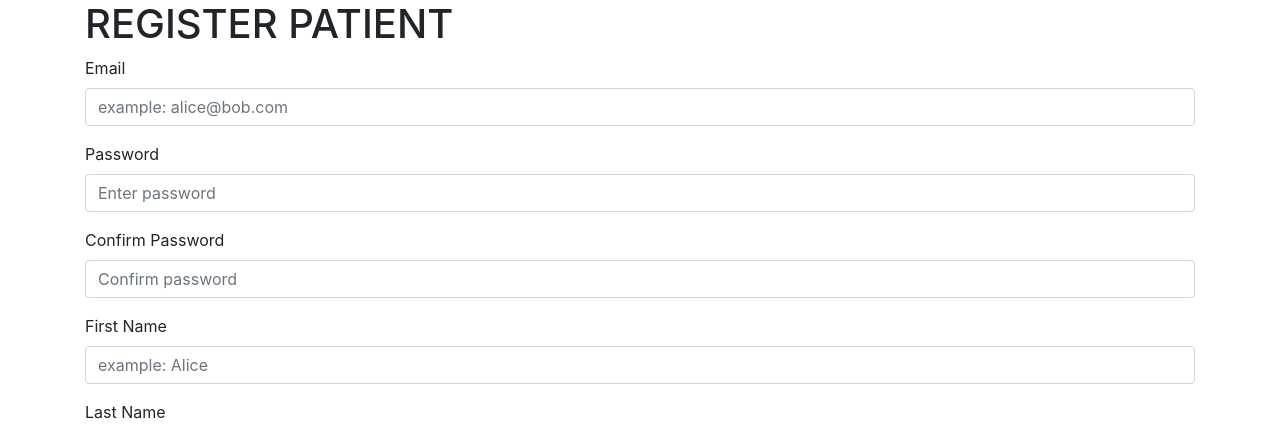
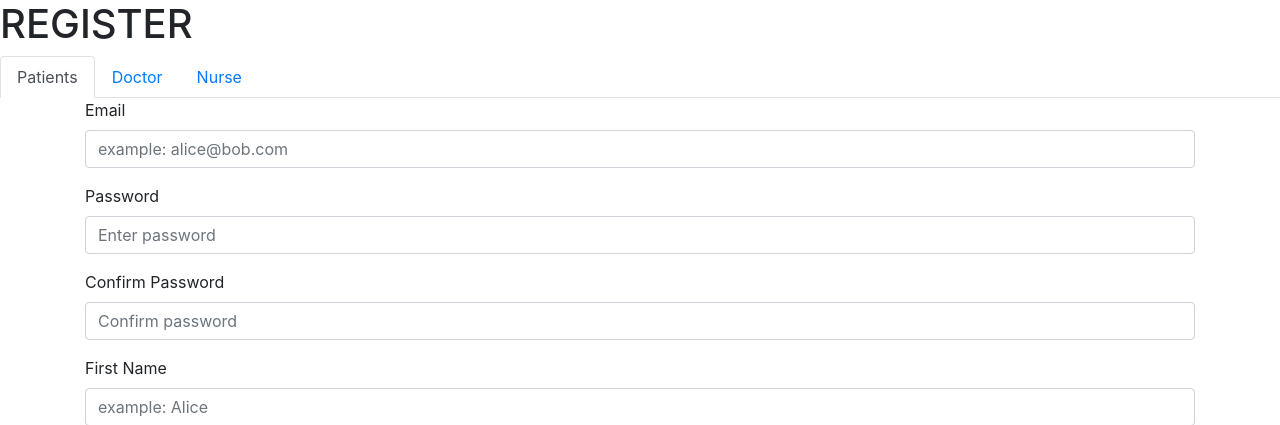
Before and after one commit to PetiaPav/Software_Architecture_Project, a Flask app: page /register in a window 1280 px wide. Shown: the part 56-481 px from the top of the page. Run offline with Flask 2, Linux system fonts and the light colour scheme; some libraries are stand-ins or nearby versions.

Commit message:
[#2] Added registration tabs
Co-authored-by: Vineet <vineetkoppalkar@users.noreply.github.com>
Co-authored-by: Kevin <kjanei@users.noreply.github.com>

```diff
--- a/templates/register.html
+++ b/templates/register.html
@@ -1,9 +1,21 @@
 {% extends 'layout.html' %}
+<link rel="stylesheet" href="https://stackpath.bootstrapcdn.com/bootstrap/4.3.1/css/bootstrap.min.css" integrity="sha384-ggOyR0iXCbMQv3Xipma34MD+dH/1fQ784/j6cY/iJTQUOhcWr7x9JvoRxT2MZw1T" crossorigin="anonymous">
+{% block body %}
 
-
-{% block body %}
+<link rel="stylesheet" href="https://stackpath.bootstrapcdn.com/bootstrap/4.3.1/css/bootstrap.min.css" integrity="sha384-ggOyR0iXCbMQv3Xipma34MD+dH/1fQ784/j6cY/iJTQUOhcWr7x9JvoRxT2MZw1T" crossorigin="anonymous">
+<h1>REGISTER</h1>
+<ul class="nav nav-tabs">
+  <li class="nav-item">
+    <a class="nav-link active" href="#">Patients</a>
+  </li>
+  <li class="nav-item">
+    <a class="nav-link" href="#">Doctor</a>
+  </li>
+  <li class="nav-item">
+    <a class="nav-link" href="#">Nurse</a>
+  </li>
+</ul>
 <div class="container login-container">
-<h1>REGISTER PATIENT</h1>
 {% from "includes/_form_helpers.html" import render_field %}
     <form method="POST" action="">
         <div class="form-group">
```
